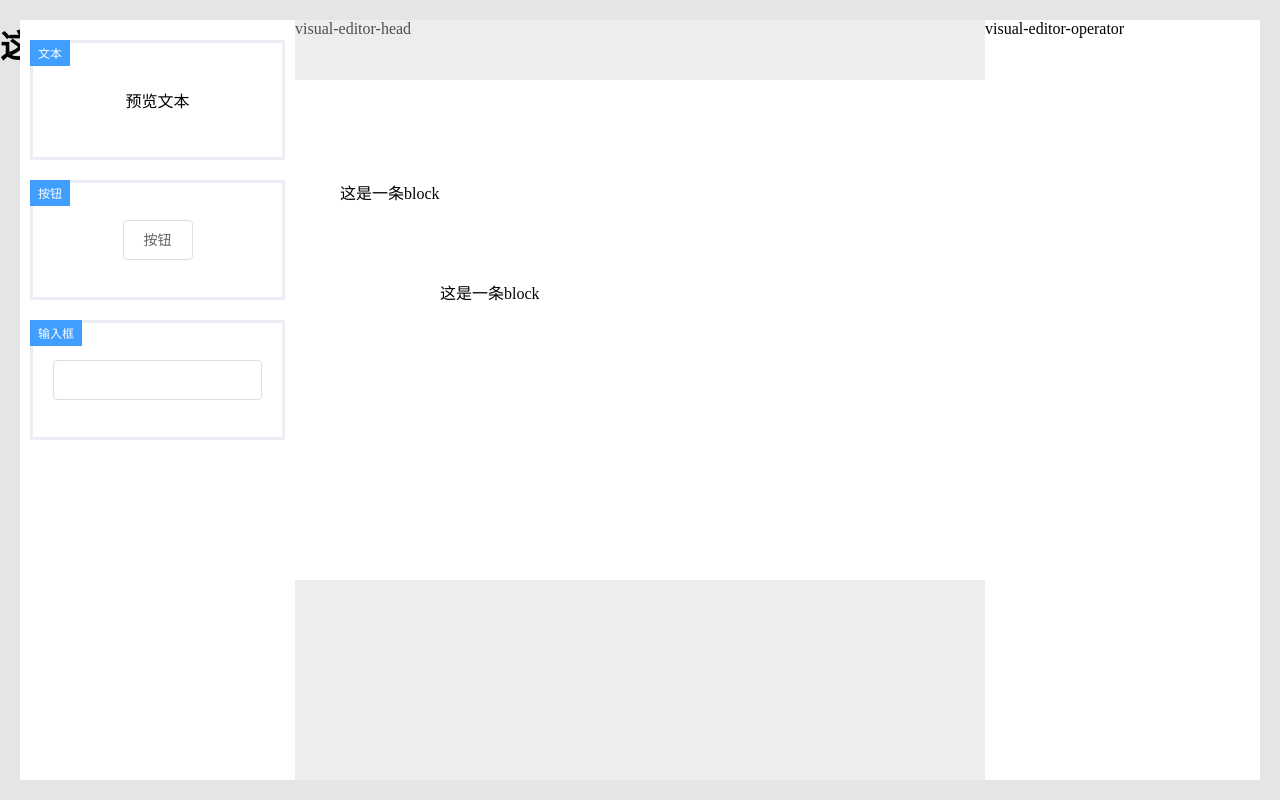
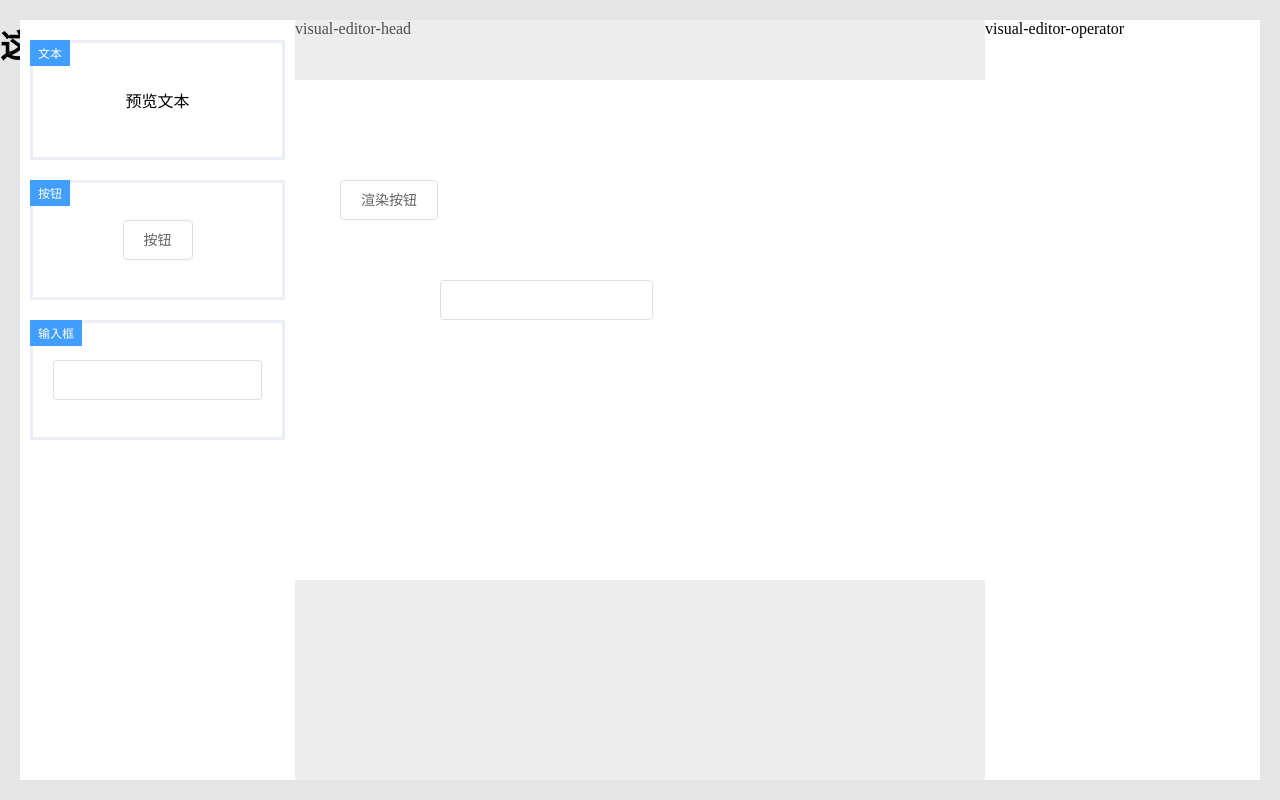
Before and after one commit to enjoLiu/demo-visual-editor, a Vue app: page / in a window 1280 px wide. Built offline with nearby package versions, Linux system fonts and the light colour scheme.

Commit message:
render 组件 component

```diff
--- a/src/App.vue
+++ b/src/App.vue
@@ -32,8 +32,8 @@
             width: 800,
           },
           blocks: [
-            {top: 100, left: 100},
-            {top: 200, left: 200},
+            {top: 100, left: 100, componentKey: 'button'},
+            {top: 200, left: 200, componentKey: 'input'},
           ]
         }
       }
--- a/src/packages/visual-editor-block.tsx
+++ b/src/packages/visual-editor-block.tsx
@@ -1,19 +1,24 @@
-import {defineComponent, PropType, computed} from 'vue'
-import {VisualEditorBlockData} from "@/packages/visual-editor.utils"
+import { defineComponent, PropType, computed } from 'vue'
+import { VisualEditorBlockData, VisualEditorConfig } from "@/packages/visual-editor.utils"
 
 export const VisualEditorBlock = defineComponent({
     props: { // 错误注意区分porps,这个小错找了20分钟bug
-        block: {type: Object as PropType<VisualEditorBlockData>, required: true},
+        block: { type: Object as PropType<VisualEditorBlockData>, required: true },
+        config: { type: Object as PropType<VisualEditorConfig>, required: true },
     },
     setup(props) {
         const styles = computed(() => ({
             top: `${props.block.top}px`,
             left: `${props.block.left}px`,
         }))
-        return () => (
-            <div class="visual-editor-block" style={styles.value}>
-                这是一条block
-            </div>
-        )
+        return () => {
+            const component = props.config.componentMap[props.block.componentKey]
+            const Render = component.render()
+            return (
+                <div class="visual-editor-block" style={styles.value}>
+                    {Render}
+                </div>
+            )
+        }
     },
 })
--- a/src/packages/visual-editor.tsx
+++ b/src/packages/visual-editor.tsx
@@ -76,6 +76,7 @@ export const VisualEditor = defineComponent({
                     blocks.push({
                         top: e.offsetY,
                         left: e.offsetX,
+                        componentKey: component!.key,
                     })
 
                     dataModel.value = {
@@ -117,7 +118,7 @@ export const VisualEditor = defineComponent({
                         >
                             {!!dataModel.value.blocks && (
                                 dataModel.value.blocks.map((block, index) => (
-                                    <VisualEditorBlock block={block} key={index} />
+                                    <VisualEditorBlock config={props.config} block={block} key={index} />
                                 ))
                             )}
                         </div>
--- a/src/packages/visual-editor.utils.ts
+++ b/src/packages/visual-editor.utils.ts
@@ -1,6 +1,7 @@
 
 // 数据模型，用于实现组价内双向数据绑定
 export interface VisualEditorBlockData {
+    componentKey: string,
     top: number,
     left: number,
 }
@@ -17,8 +18,8 @@ export interface VisualEditorModelValue {
 export interface VisualEditorComponent {
     key: string,
     label: string,
-    preview: () =>JSX.Element,
-    render: () =>JSX.Element,
+    preview: () => JSX.Element,
+    render: () => JSX.Element,
 }
 
 /*
```
